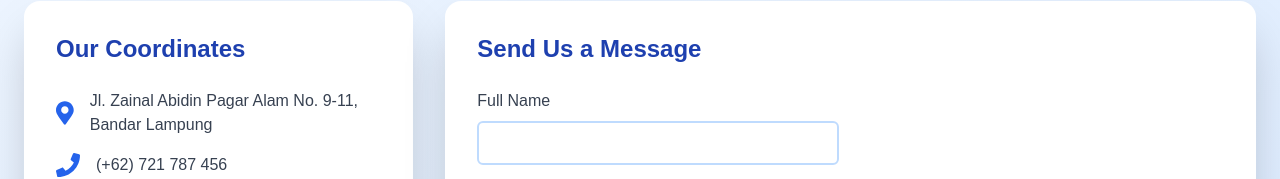
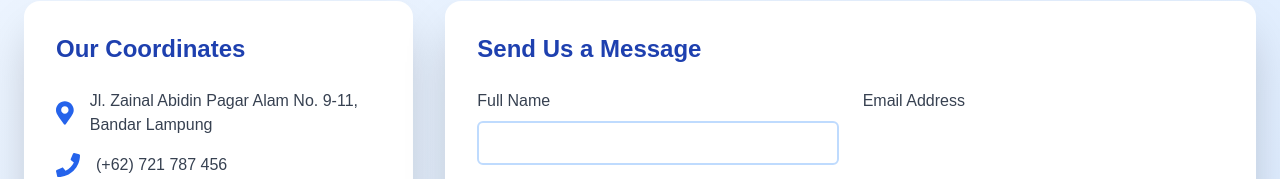
Before and after one commit to Deoca27/manusia-biasa, a Next.js app: page /contact in a window 1280 px wide. Shown: the part 199-378 px from the top of the page. Built offline with nearby package versions, Linux system fonts and the light colour scheme.

Commit message:
rendika : Menambahkan label untuk kolom email.

```diff
--- a/app/contact/page.tsx
+++ b/app/contact/page.tsx
@@ -86,7 +86,7 @@ export default function ContactPage() {
                   />
                 </div>
                 <div>
-
+                  <label htmlFor="email" className="block text-gray-700 font-medium mb-2">Email Address</label>
                 </div>
               </div>
             </form>
```
